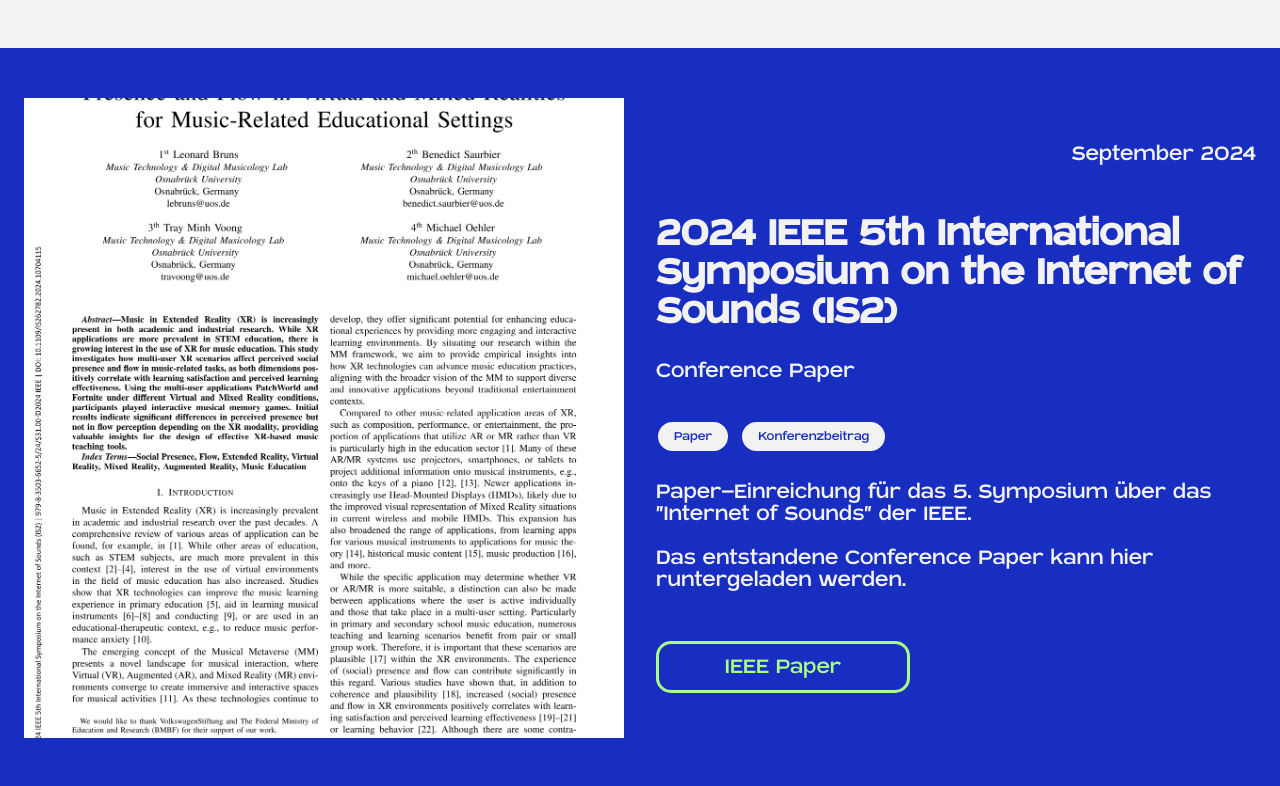
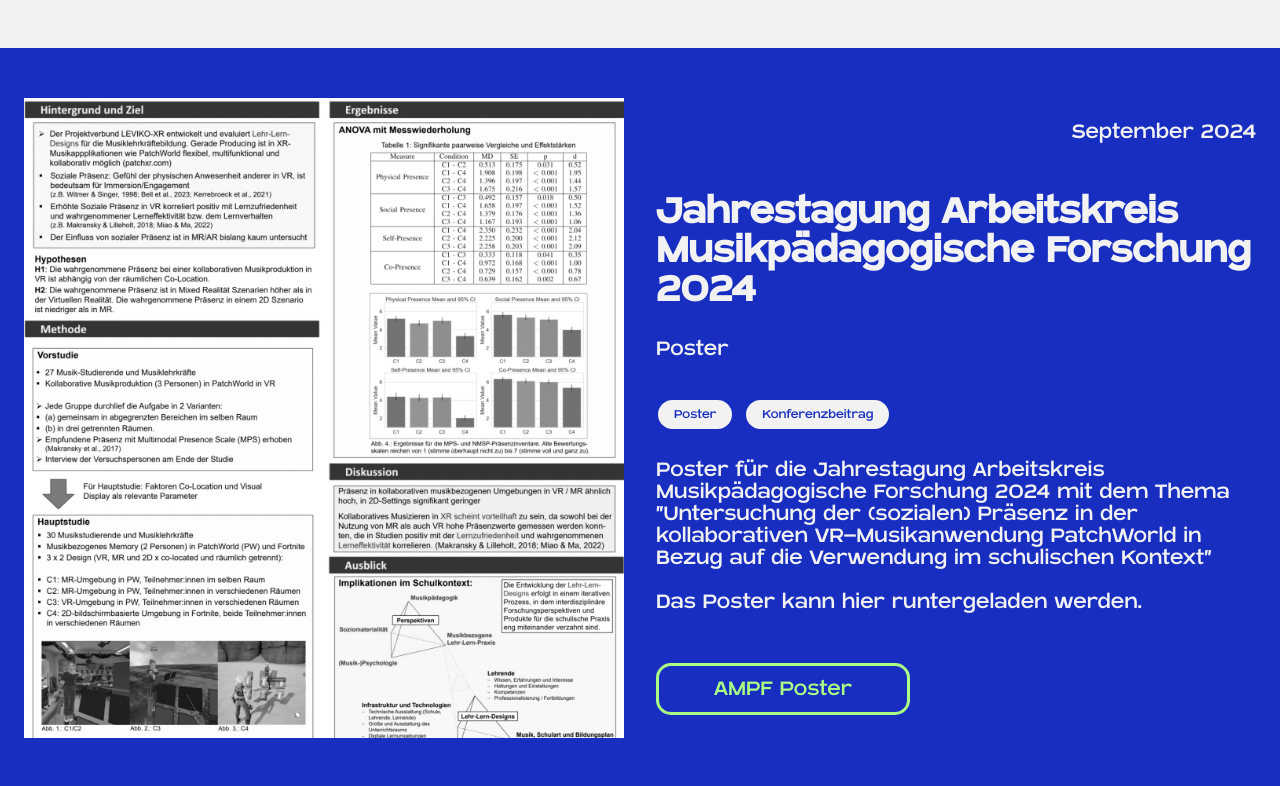
Before and after one commit to annamarika/leviko, a React (Vite) app: page /#/publikationen in a window 1280 px wide. Shown: the part 2380-3166 px from the top of the page. Built offline with nearby package versions, Linux system fonts and the light colour scheme.

Commit message:
Added AMPF 24 Poster to Publications

```diff
--- a/src/Components/Publikationen/PublikationData.tsx
+++ b/src/Components/Publikationen/PublikationData.tsx
@@ -2,6 +2,7 @@
 import Kick_off from "../../assets/images/LEVIKO_Poster_Kickoff.webp";
 import poster_dublin from "../../assets/images/LEVIKO_poster_dublin.webp";
 import paper_ieee_24 from "../../assets/images/LEVIKO_Paper_IEEE_24.webp";
+import poster_ampf_24 from "../../assets/images/LEVIKO_poster_ampf_24.webp";
 
 // Definiere den Typ für deine Publikationen-Daten
 const publikationData: Array<{
@@ -71,6 +72,28 @@
   {
     id: 3,
     date: "September 2024",
+    headline: "Jahrestagung Arbeitskreis Musikpädagogische Forschung 2024",
+    subHeadline: "Poster",
+    tags: ["Poster", "Konferenzbeitrag"],
+    searchTags: ["Poster", "AMPF", "Musikpädagogik", "Conference", "2024"],
+    imgSrc: poster_ampf_24,
+    imgAlt: "Vorschau Poster",
+    linkTo:
+	  "https://www.researchgate.net/publication/384690945_Untersuchung_der_sozialen_Prasenz_in_der_kollaborativen_VR-Musikanwendung_PatchWorld_in_Bezug_auf_die_Verwendung_im_schulischen_Kontext",
+    button: "AMPF Poster",
+    $buttonVariant: "secondary",
+    description: (
+      <p>
+        Poster für die Jahrestagung Arbeitskreis Musikpädagogische Forschung 2024 mit dem Thema "Untersuchung der (sozialen) Präsenz in der kollaborativen VR-Musikanwendung
+		PatchWorld in Bezug auf die Verwendung im schulischen Kontext"
+        <br /> <br />
+        Das Poster kann hier runtergeladen werden.
+      </p>
+    ),
+  },
+  {
+    id: 4,
+    date: "September 2024",
     headline: "2024 IEEE 5th International Symposium on the Internet of Sounds (IS2)",
     subHeadline: "Conference Paper",
     tags: ["Paper", "Konferenzbeitrag"],
@@ -83,7 +106,7 @@
     $buttonVariant: "secondary",
     description: (
       <p>
-        Paper-Einreichung für das 5. Symposium über das "Internet of Sounds" der IEEE.
+        Paper-Einreichung für das 5. Symposium über das "Internet of Sounds" der IEEE mit dem Thema "Presence and Flow in Virtual and Mixed Realities for Music-Related Educational Settings".
         <br /> <br />
         Das entstandene Conference Paper kann hier runtergeladen werden.
       </p>
```
Also changed, not shown: src/assets/images/LEVIKO_poster_ampf_24.webp (added).
